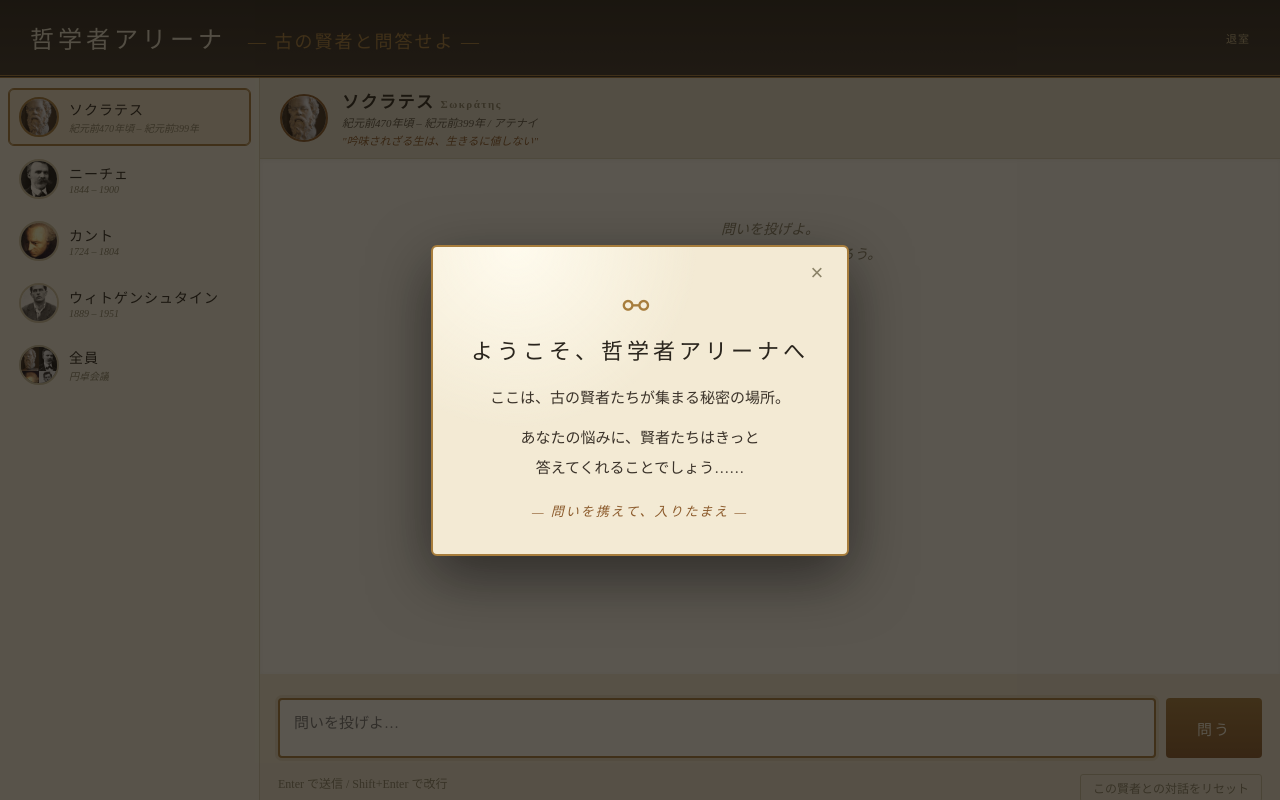
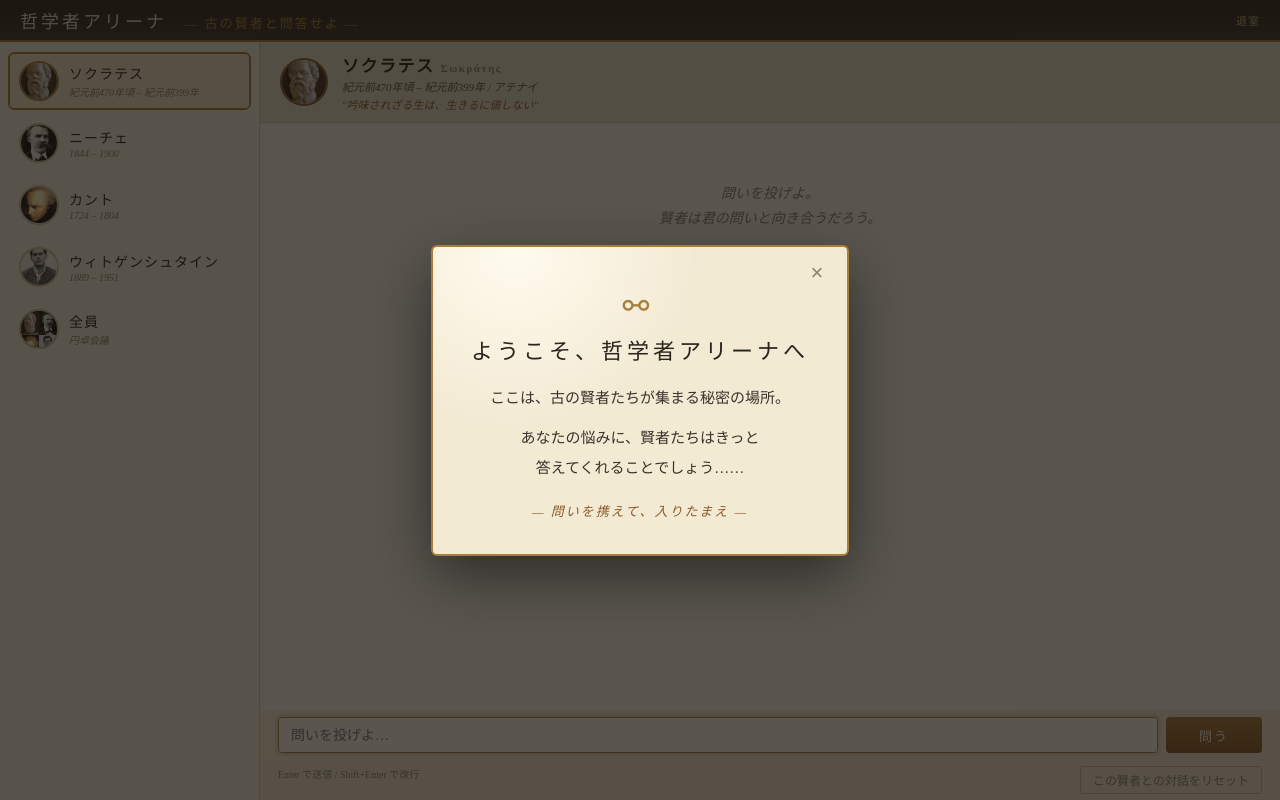
Before and after one commit to souta-yamaguchi/philosopher-arena, a Flask app: page / in a window 1280 px wide. Run offline with Flask 3, Linux system fonts and the light colour scheme; the visitor is signed in with stand-in values (Sample User, id 1).

Commit message:
Slim header and input area; give chat more vertical space

```diff
--- a/templates/index.html
+++ b/templates/index.html
@@ -46,22 +46,25 @@
   header {
     background: linear-gradient(180deg, #2a251d 0%, #3b332a 100%);
     color: var(--marble);
-    padding: 20px 30px;
-    border-bottom: 3px double var(--gold);
+    padding: 8px 20px;
+    border-bottom: 2px solid var(--gold);
     display: flex;
     justify-content: space-between;
     align-items: center;
+    flex-shrink: 0;
+    height: 42px;
+    box-sizing: border-box;
   }
   header h1 {
     margin: 0;
-    font-size: 24px;
-    letter-spacing: 4px;
+    font-size: 18px;
+    letter-spacing: 3px;
     font-weight: normal;
   }
   header h1 .gk {
     color: var(--gold);
-    font-size: 18px;
-    margin-left: 12px;
+    font-size: 13px;
+    margin-left: 10px;
     letter-spacing: 2px;
   }
   header .subtitle {
@@ -73,7 +76,7 @@
   /* === PC: Teams 風の 2 カラムレイアウト === */
   .container {
     display: flex;
-    height: calc(100vh - 66px);   /* header 分を引く */
+    height: calc(100vh - 42px);   /* header 分を引く */
     gap: 0;
     overflow: hidden;
   }
@@ -93,8 +96,8 @@
     background: var(--parchment);
   }
   .main-panel > .chat { flex: 1; min-height: 0; border-radius: 0; border: none; background: #fdfaf0; }
-  .main-panel > .input-area { padding: 10px 18px 4px; }
-  .main-panel > .toolbar { padding: 2px 18px 10px; }
+  .main-panel > .input-area { padding: 6px 18px 2px; }
+  .main-panel > .toolbar { padding: 1px 18px 6px; font-size: 10px; }
 
   /* 哲学者セレクタ — サイドバー内で縦リスト */
   .selector {
@@ -355,21 +358,23 @@
   }
 
   .input-area {
-    margin-top: 14px;
+    margin-top: 0;
     display: flex;
-    gap: 10px;
+    gap: 8px;
   }
   .input-area textarea {
     flex: 1;
-    padding: 11px 14px;
-    border: 2px solid #c9bf9f;
+    padding: 7px 12px;
+    border: 1px solid #c9bf9f;
     border-radius: 4px;
     background: #fffcf2;
     font-family: inherit;
-    font-size: 15px;
+    font-size: 14px;
     color: var(--ink);
     resize: none;
-    min-height: 50px;
+    min-height: 36px;
+    height: 36px;
+    line-height: 1.5;
   }
   .input-area textarea:focus {
     outline: none;
@@ -377,14 +382,15 @@
     box-shadow: 0 0 0 3px rgba(167, 125, 60, 0.15);
   }
   .input-area button {
-    padding: 0 22px;
+    padding: 0 18px;
     background: linear-gradient(180deg, #a77d3c 0%, #8b5a2b 100%);
     color: #fcf6e4;
     border: none;
     border-radius: 4px;
     font-family: inherit;
-    font-size: 15px;
+    font-size: 13px;
     letter-spacing: 2px;
+    height: 36px;
     cursor: pointer;
     min-width: 96px;
   }
```
